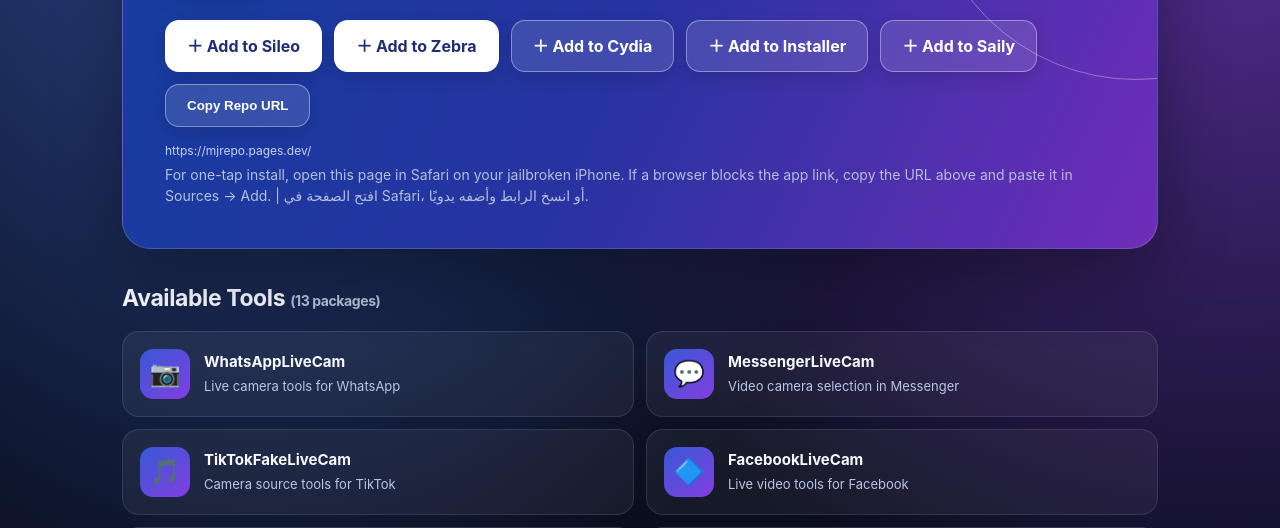
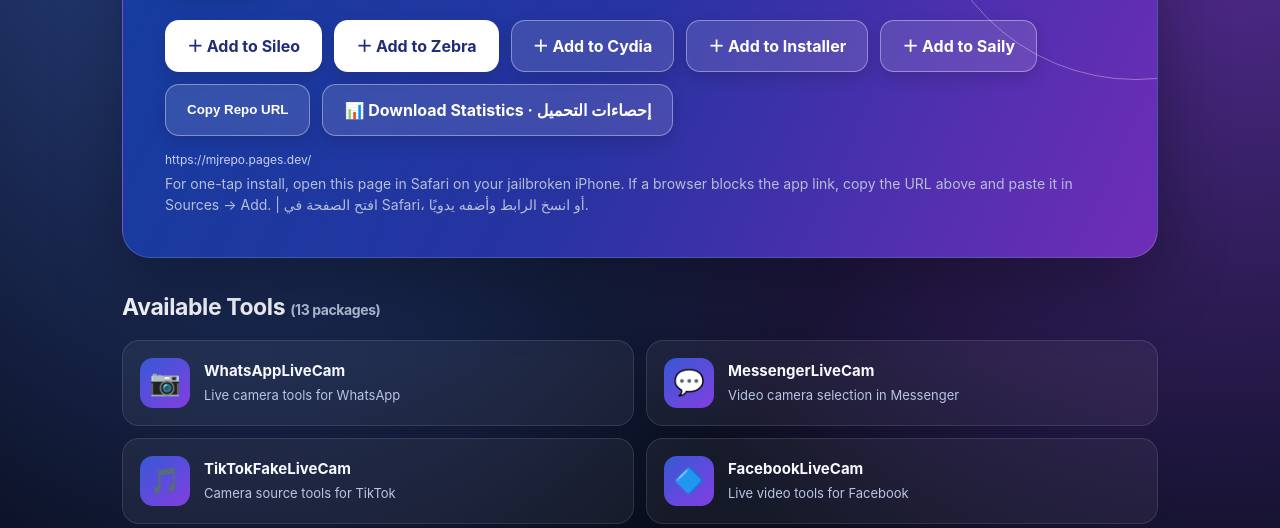
Before and after one commit to fahad363636-hue/Ad, a plain HTML site: page mj/index.html in a window 1280 px wide. Shown: the part 229-757 px from the top of the page. Drawn offline with Linux system fonts and the light colour scheme.

Commit message:
Link downloadable statistics dashboard from MJ Repo home page

```diff
--- a/mj/index.html
+++ b/mj/index.html
@@ -9,6 +9,7 @@
 <a class="btn secondary" href="installer://add/https://mjrepo.pages.dev/">＋ Add to Installer</a>
 <a class="btn secondary" href="apt-repo://https://mjrepo.pages.dev/">＋ Add to Saily</a>
 <button class="btn secondary" id="copy" type="button">Copy Repo URL</button>
+<a class="btn secondary" href="downloads/">📊 Download Statistics · إحصاءات التحميل</a>
 </div><div class="copy" id="url">https://mjrepo.pages.dev/</div>
 <p class="tiny">For one-tap install, open this page in Safari on your jailbroken iPhone. If a browser blocks the app link, copy the URL above and paste it in Sources → Add. | افتح الصفحة في Safari، أو انسخ الرابط وأضفه يدويًا.</p></section>
 <h2>Available Tools <span class="tiny">(13 packages)</span></h2><section class="grid">
```
